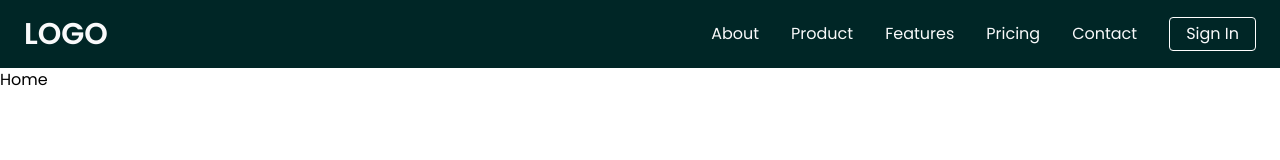
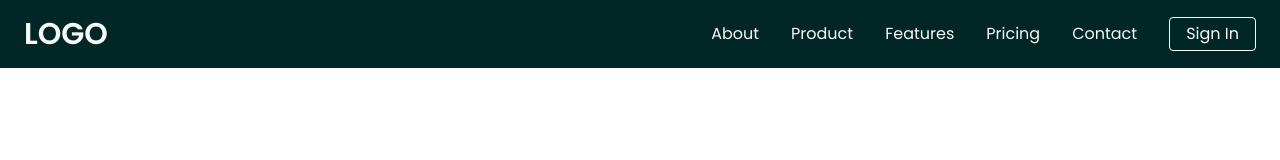
Before and after one commit to Bumblebig/Health-Diagnostic-Platform, a React (Vite) app: page / in a window 1280 px wide. Shown: the top 160 px of the page. Built offline with nearby package versions, Linux system fonts and the light colour scheme.

Commit message:
positioned the nav bar 'fixed' across all pages

```diff
--- a/src/App.jsx
+++ b/src/App.jsx
@@ -4,7 +4,7 @@ import Navbar from './components/navigation/Navbar';
 function App() {
 
   return (
-    <div className='app font-body'>
+    <div className='app font-body relative w-full'>
       <Navbar />
       <Layout />
     </div>
--- a/src/components/navigation/Navbar.jsx
+++ b/src/components/navigation/Navbar.jsx
@@ -31,7 +31,7 @@ const Navbar = () => {
   }, [])
 
   return (
-    <header className={`w-full transition h-auto duration-200 p-4 lg:px-6 overflow-hidden ${!nav && "bg-primary text-gray-50"}`}>
+    <header className={`w-full transition h-auto duration-200 p-4 lg:px-6 overflow-hidden ${nav ? "bg-white" : "bg-primary text-gray-50"} fixed top-0 left-0 z-50`}>
 
       {/* Desktop Nav */}
       <nav className="list-none flex justify-between items-center transition-all duration-100">
```
